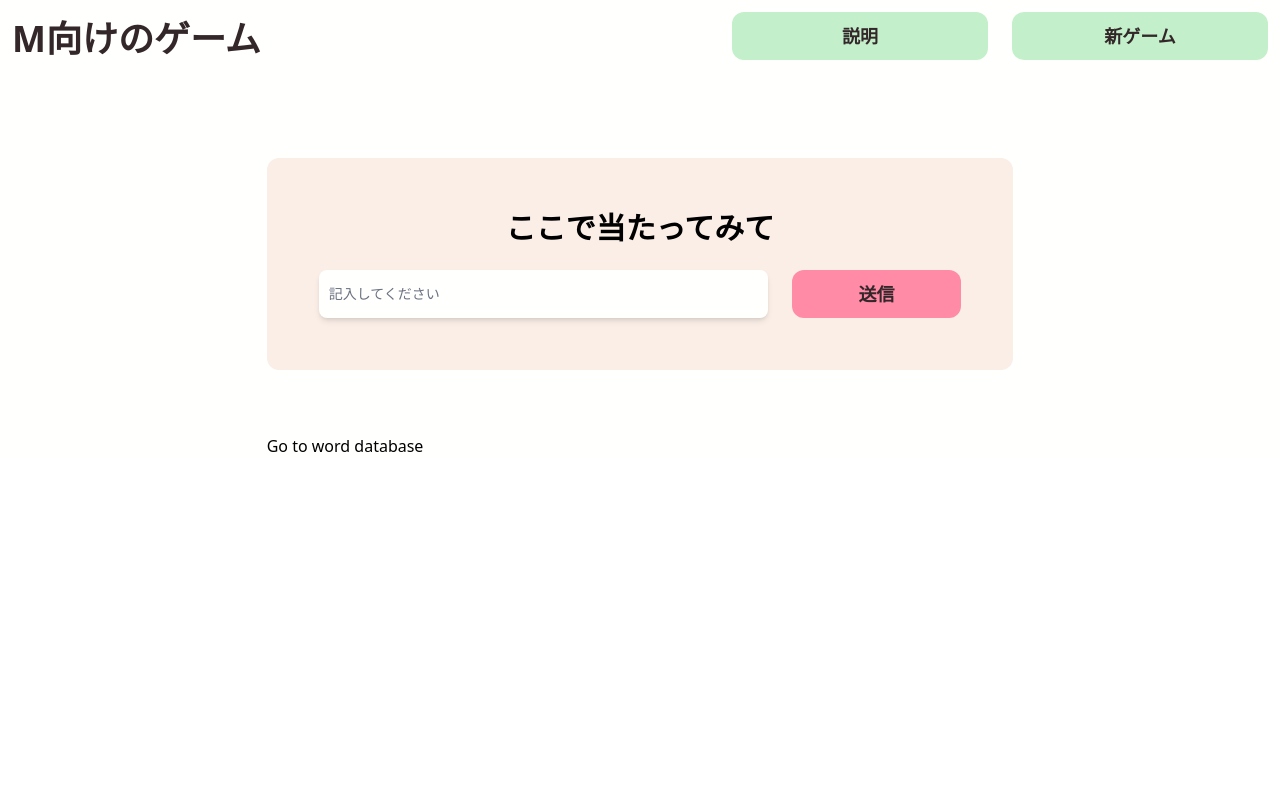
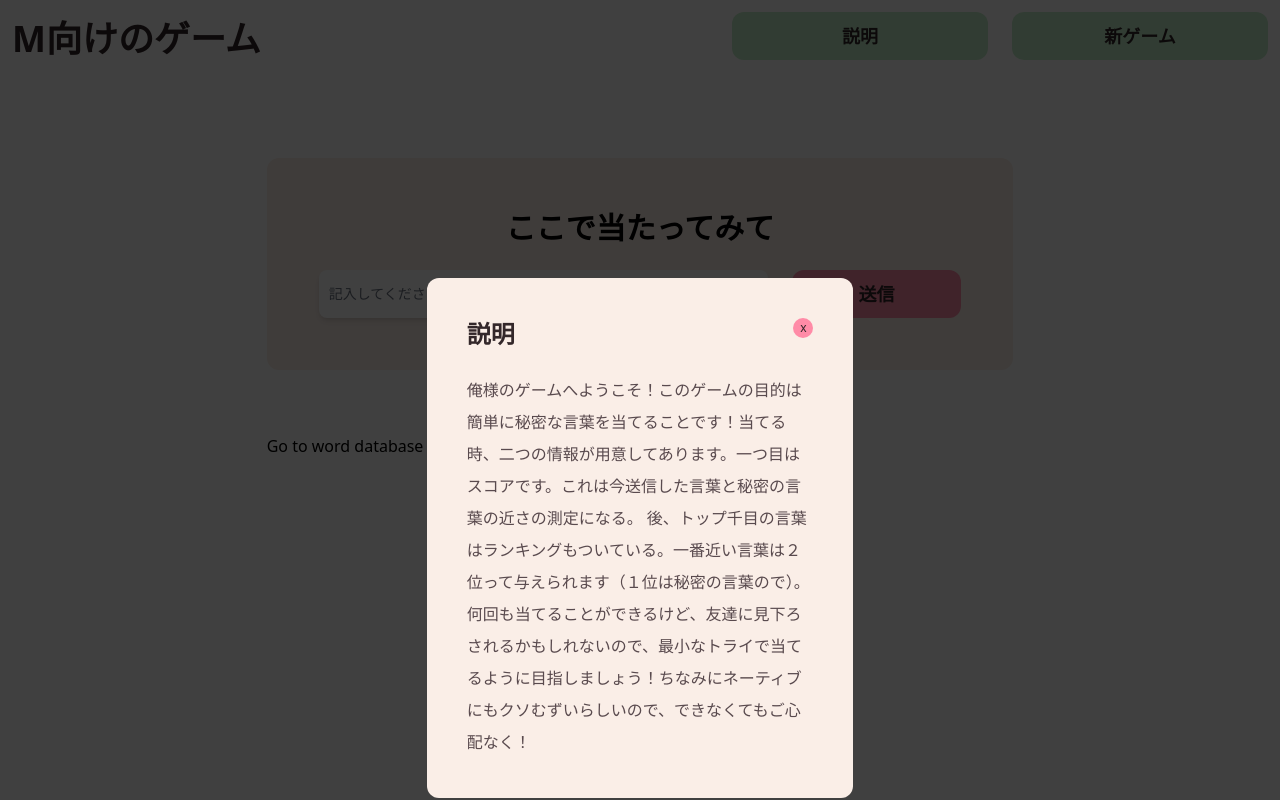
Before and after one commit to hametar0u/japanese-semantle-2, a React (Create React App) app in the folder japanese_semantle/frontend/react_app/: page / in a window 1280 px wide. Built offline with nearby package versions, Linux system fonts and the light colour scheme.

Commit message:
add framer motion

```diff
--- a/japanese_semantle/frontend/react_app/package.json
+++ b/japanese_semantle/frontend/react_app/package.json
@@ -8,8 +8,10 @@
     "@testing-library/react": "^12.1.4",
     "@testing-library/user-event": "^13.5.0",
     "axios": "^0.26.1",
+    "framer-motion": "^6.3.16",
     "react": "^18.0.0",
     "react-animated-text-content": "^1.0.1",
+    "react-confetti": "^6.1.0",
     "react-countup": "^6.3.0",
     "react-dom": "^18.0.0",
     "react-router-dom": "^6.3.0",
--- a/japanese_semantle/frontend/react_app/src/components/ExplanationModal.jsx
+++ b/japanese_semantle/frontend/react_app/src/components/ExplanationModal.jsx
@@ -1,21 +1,47 @@
 import CloseButton from "./CloseButton";
+import { motion } from "framer-motion";
 
+const backdrop = {
+  visible: { opacity: 0.75 },
+  hidden: { opacity: 0 },
+};
+const modal = {
+  hidden: { y: "-100vh", opacity: 0 },
+  visible: {
+    y: "200px",
+    opacity: 1,
+    transition: { delay: 0.5 }
+  },
+};
 const ExplanationModal = ({setClose}) => {
   return (
     <>
-    <div class="overlay-modal" className="bg-background fixed top-0 w-screen h-screen z-10">
-    </div>
-    <div class="container" className="bg-cardbg fixed w-1/3 left-1/2 -ml-[16.666667%] top-1/6 rounded-xl p-10 z-20">
+    <motion.div
+      class="overlay-modal"
+      className="bg-black opacity-[75%] fixed top-0 w-screen h-screen z-10"
+      variants={backdrop}
+      initial="hidden"
+      animate="visible"
+      exit="hidden"
+    />
+    <motion.div
+      class="container"
+      className="bg-cardbg fixed w-1/3 left-1/2 -ml-[16.666667%] top-1/6 rounded-xl p-10 z-20"
+      variants={modal}
+      initial="hidden"
+      animate="visible"
+      exit="hidden"
+    >
       <div className="flex items-start">
-        <h2 className="font-bold text-2xl text-h1 mt-5 mb-6">説明</h2>
+        <h2 className="font-bold text-2xl text-h1 mb-6">説明</h2>
         <CloseButton onClick={setClose} name="x" />
       </div>
-      <p className="text-p">
+      <p className="text-p leading-8">
         俺様のゲームへようこそ！このゲームの目的は簡単に秘密な言葉を当てることです！当てる時、二つの情報が用意してあります。一つ目はスコアです。これは今送信した言葉と秘密の言葉の近さの測定になる。
-        後、千目＿の言葉はランキングもついている。一番近い言葉は２位って与えられます（１位は秘密の言葉ので）。
+        後、トップ千目の言葉はランキングもついている。一番近い言葉は２位って与えられます（１位は秘密の言葉ので）。
         何回も当てることができるけど、友達に見下ろされるかもしれないので、最小なトライで当てるように目指しましょう！ちなみにネーティブにもクソむずいらしいので、できなくてもご心配なく！
       </p>
-    </div>
+    </motion.div>
     </>
   );
 }
--- a/japanese_semantle/frontend/react_app/src/components/GuessedWordsList.jsx
+++ b/japanese_semantle/frontend/react_app/src/components/GuessedWordsList.jsx
@@ -1,11 +1,12 @@
 import { useContext } from "react";
 import { GuessedWordsContext } from "../pages/HomePage";
+import { SlidingWrapper } from "../components/MotionComponents";
 
 const GuessedWordsList = () => {
   const { words } = useContext(GuessedWordsContext);
   return (
-    <div className="p-10 mb-10 bg-cardbg rounded-xl">
-      <h3 className="text-3xl font-bold text-center p-3">試した言葉</h3>
+    <SlidingWrapper>
+      <h3 className="text-3xl font-bold text-center pb-5">試した言葉</h3>
       <div className="relative overflow-x-auto shadow-md rounded-lg">
         <table className="w-full text-md text-center text-h1">
           <thead className="bg-secondary">
@@ -28,7 +29,7 @@ const GuessedWordsList = () => {
           </tbody>
         </table>
       </div>
-    </div>
+    </SlidingWrapper>
   );
 };
 
--- /dev/null
+++ b/japanese_semantle/frontend/react_app/src/components/MotionComponents.jsx
@@ -0,0 +1,37 @@
+import { motion } from "framer-motion";
+
+const pageVariants = {
+  initial: {
+    opacity: 0,
+    y: "100vh"
+  },
+  in: {
+  opacity: 1,
+    y: 0,
+
+  },
+  out: {
+    opacity: 0,
+    y: "100vh"
+  }
+};
+
+const pageTransitions = {
+  type: "tween",
+  ease: "anticipate"
+};
+
+export const SlidingWrapper = ({children}) => {
+  return (
+    <motion.div
+    className="p-10 mb-10 bg-cardbg rounded-xl"
+    exit="out"
+    animate="in"
+    initial="initial"
+    variants={pageVariants}
+    transition={pageTransitions}
+    >
+      {children}
+    </motion.div>
+  );
+}
--- a/japanese_semantle/frontend/react_app/src/components/WinModal.jsx
+++ b/japanese_semantle/frontend/react_app/src/components/WinModal.jsx
@@ -1,17 +1,47 @@
 import SubmitButton from "./SubmitButton";
+import Confetti from 'react-confetti';
+import { motion } from "framer-motion";
+
+const backdrop = {
+  visible: { opacity: 0.85 },
+  hidden: { opacity: 0 },
+};
+const modal = {
+  hidden: { y: "-100vh", opacity: 0 },
+  visible: {
+    y: "200px",
+    opacity: 1,
+    transition: { delay: 0.5 }
+  },
+};
 
 const WinModal = (props) => {
   return (
     <>
-    <div class="overlay-modal" className="bg-background fixed top-0 w-screen h-screen z-10">
-    </div>
-      <div class="container" className="bg-cardbg fixed w-1/3 -ml-[16.666667%] top-1/4 left-1/2 rounded-xl p-10 z-20 text-center">
+    <motion.div
+      class="overlay-modal"
+      className="bg-black opacity-[75%] fixed top-0 w-screen h-screen z-10"
+      variants={backdrop}
+      initial="hidden"
+      animate="visible"
+      exit="hidden"
+      >
+      <Confetti/>
+    </motion.div>
+    <motion.div
+      class="container"
+      className="bg-cardbg fixed w-1/3 left-1/2 -ml-[16.666667%] top-1/6 rounded-xl p-10 z-20 text-center"
+      variants={modal}
+      initial="hidden"
+      animate="visible"
+      exit="hidden"
+    >
         <h2 className="font-bold text-5xl text-h1 text-center mt-5 mb-6">当たり！</h2>
-        <p className="text-p mb-2">
-          ＿回目で成功した！
+        <p className="text-p mb-2 text-xl">
+          {props.numTries}回目で成功した！
         </p>
         <SubmitButton onClick={props.restartGame} name="もう一回やろう？" style="mt-10"/>
-      </div>
+      </motion.div>
     </>
   );
 }
--- a/japanese_semantle/frontend/react_app/src/pages/HomePage.jsx
+++ b/japanese_semantle/frontend/react_app/src/pages/HomePage.jsx
@@ -9,11 +9,13 @@ import GuessedWordsList from "../components/GuessedWordsList";
 import SubmitButton from "../components/SubmitButton";
 import WinModal from "../components/WinModal";
 import ExplanationModal from "../components/ExplanationModal";
+import { SlidingWrapper } from "../components/MotionComponents";
 // import { guessedWordsDataProvider, useGuessedWordsData } from "../hooks/guessedWordsContext"
 
 //style stuff
 import AnimatedText from 'react-animated-text-content';
 import CountUp from 'react-countup';
+import { AnimatePresence } from "framer-motion";
 
 export const GuessedWordsContext = createContext({
   words: [],
@@ -26,8 +28,7 @@ export default function HomePage() {
   const [words, setWords] = useState([]);
   const [mostRecentWord, setMostRecentWord] = useState();
   const [found, setFound] = useState(false);
-  const [explanationModalOpen, setExplanationModalOpen] = useState(false);
-  const [startNum, setStartNum] = useState();
+  const [explanationModalOpen, setExplanationModalOpen] = useState(true);
 
   const restartGame = () => {
     setWords([]);
@@ -60,10 +61,12 @@ export default function HomePage() {
         <NavButton onClick={() => setExplanationModalOpen(true)} name="説明" />
         <NavButton onClick={newGame} name="新ゲーム" />
       </div>
-      {found && <WinModal restartGame={restartGame} />}
-      {explanationModalOpen && (
-        <ExplanationModal setClose={() => setExplanationModalOpen(false)} />
-      )}
+      {found && <WinModal restartGame={restartGame} numTries={words.length}/>}
+      <AnimatePresence>
+        {explanationModalOpen && (
+          <ExplanationModal setClose={() => setExplanationModalOpen(false)} />
+        )}
+      </AnimatePresence>
       <div className="flex justify-center bg-background h-full w-screen">
         <div className="flex-col items-center w-9/12 xl:w-7/12 2-xl:w-5/12 max-w-[800px]">
         <div class="divider" className="h-20" />
@@ -79,8 +82,8 @@ export default function HomePage() {
                 <Inputs setFound={setFound} />
               </div>
               {mostRecentWord && (
-                <div className="p-10 mb-10 bg-cardbg rounded-xl">
-                  <h3 className="text-3xl font-bold text-center text-h1 p-3">
+                <SlidingWrapper>
+                  <h3 className="text-3xl font-bold text-center text-h1 pb-5">
                     今のゲス
                   </h3>
                   <div className="relative overflow-x-auto shadow-md rounded-lg">
@@ -106,11 +109,10 @@ export default function HomePage() {
                         <th className="p-7 pb-0">
                           {mostRecentWord.rank ? (
                             <CountUp
-                              start={startNum}
+                              start={1000}
                               end={mostRecentWord.rank}
                               delay={3}
                               duration={1}
-                              onStart={() => setStartNum(1000)}
                             />
                           ) : (
                             <AnimatedText
@@ -130,7 +132,7 @@ export default function HomePage() {
                       </tr>
                     </table>
                   </div>
-                </div>
+                </SlidingWrapper>
               )}
             {/* </div> */}
             {words.length !== 0 && <GuessedWordsList />}
```
Also changed, not shown: 1 other file (tests, documents, lock files or other folders).
